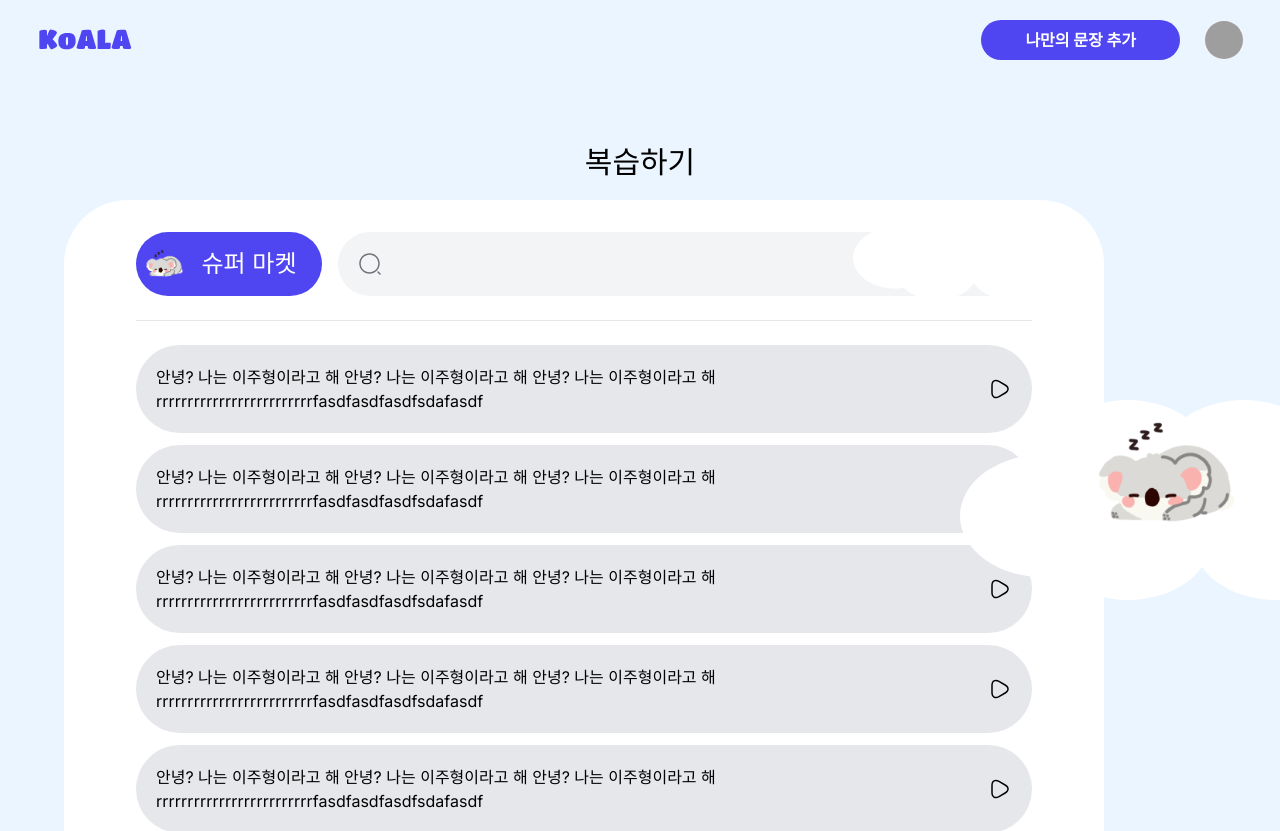
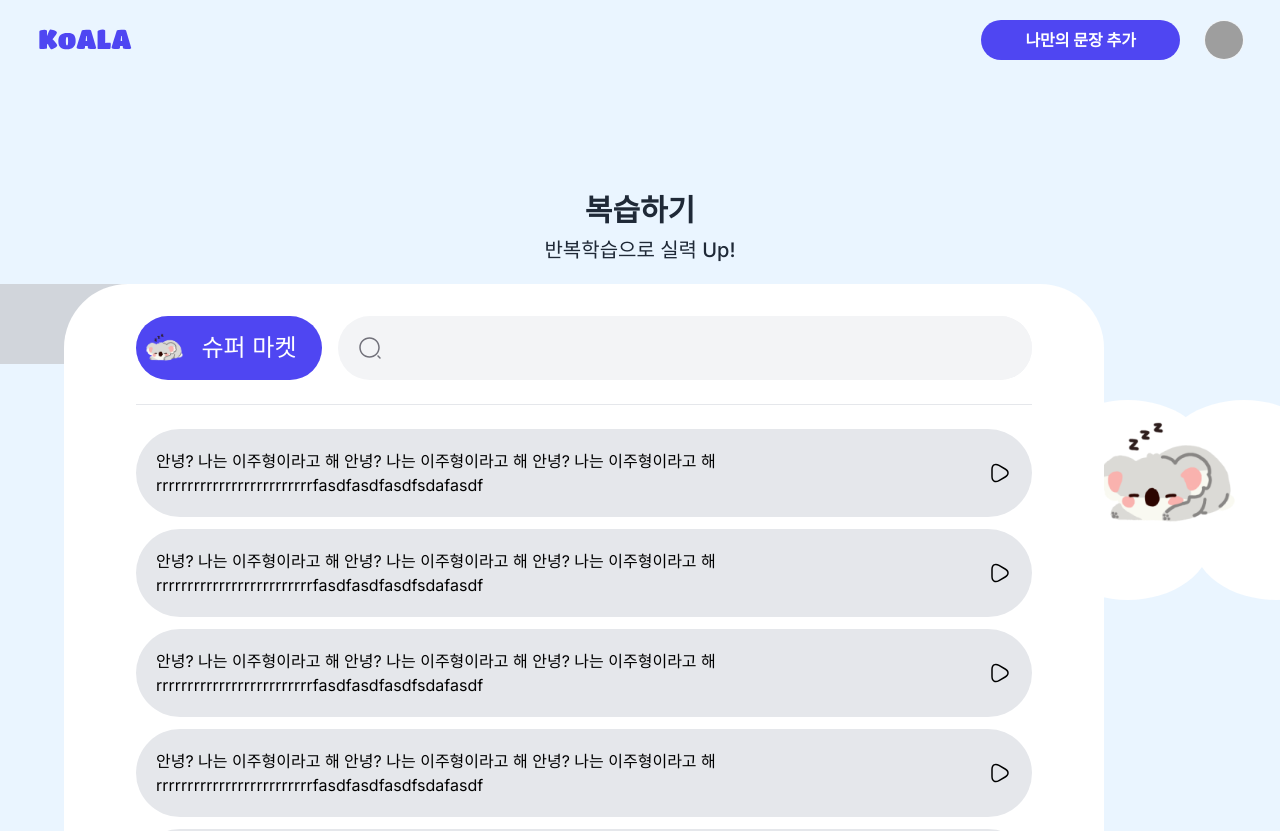
Before and after one commit to s0ojin/KoALA, a Next.js app in the folder frontend/: page /review in a window 1280 px wide. Shown: the top 831 px of the page. Built offline with nearby package versions, Linux system fonts and the light colour scheme; grey boxes are pictures that could not be loaded.

Commit message:
Fix: 배경 레이아웃 수정

```diff
--- a/frontend/src/app/review/_components/ReviewLayout.tsx
+++ b/frontend/src/app/review/_components/ReviewLayout.tsx
@@ -13,21 +13,21 @@ export default function ReviewLayout ({children}: ReviewLayoutProps) {
         alt=''
         width={200}
         height={200}
-        className='absolute left-2/3'
+        className='absolute left-2/3 -z-20'
       />
       <Image
         src='/images/cloud.svg'
         alt=''
         width={400}
         height={400}
-        className='absolute top-1/2 right-0 translate-x-20'
+        className='absolute top-1/2 right-0 translate-x-20 -z-20'
       />
       <Image
         src='/images/koala-sleep.png'
         alt=''
         width={150}
         height={150}
-        className='absolute top-1/2 right-0 -translate-x-10'
+        className='absolute top-1/2 right-0 -translate-x-10 -z-10'
       />
     </div>
   )
--- a/frontend/src/app/review/page.tsx
+++ b/frontend/src/app/review/page.tsx
@@ -1,19 +1,21 @@
 import Header from '@/app/_components/Header'
+import Title from '@/app/_components/Title'
 import ReviewArea from '@/app/review/_components/ReviewArea'
 import ReviewLayout from '@/app/review/_components/ReviewLayout'
+import ReviewMenuButtons from '@/app/review/_components/ReviewMenuButtons'
 import Image from 'next/image'
 
 export default function Review() {
-  return(
+  return (
     <ReviewLayout>
       <Header />
-      <div className='mt-[4rem]'>
-        <p className='text-center font-medium text-3xl'>
-          복습하기
-        </p>
-      </div>
-      <div className='flex mt-[1.25rem]'>
+      <Title
+        CourseTitle={'복습하기'}
+        CourseDescription={'반복학습으로 실력 Up!'}
+      />
+      <div className="flex mt-[1.25rem]">
         <ReviewArea />
+        <ReviewMenuButtons />
       </div>
     </ReviewLayout>
   )
```
